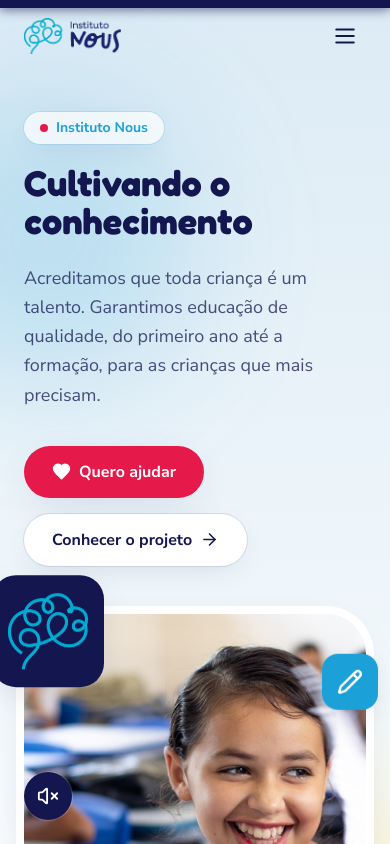
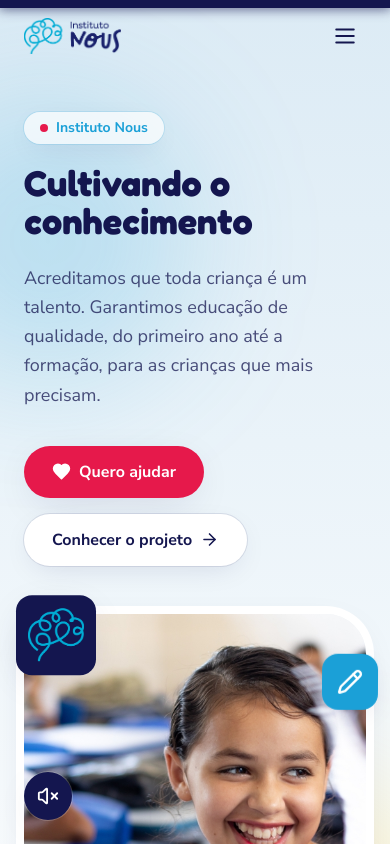
Before and after one commit to midiai9/institutonous, a React (Vite) app: page / in a window 390 px wide. Shown: the top 844 px of the page. Built offline with nearby package versions, Linux system fonts and the light colour scheme.

Commit message:
fix(mobile): badge do cerebro no hero nao corta mais na borda esquerda (offset/size responsivos)

```diff
--- a/src/components/Hero.tsx
+++ b/src/components/Hero.tsx
@@ -94,7 +94,7 @@ export default function Hero() {
             {/* official brain icon, top-left, gently floating */}
             <motion.div
               animate={float}
-              className="absolute -left-8 -top-8 flex h-28 w-28 items-center justify-center rounded-3xl bg-navy p-4 shadow-soft"
+              className="absolute -left-2 -top-3 flex h-20 w-20 items-center justify-center rounded-2xl bg-navy p-3 shadow-soft md:-left-8 md:-top-8 md:h-28 md:w-28 md:rounded-3xl md:p-4"
             >
               <img src={brainIcon} alt="" aria-hidden="true" className="h-full w-full object-contain" />
             </motion.div>
```
